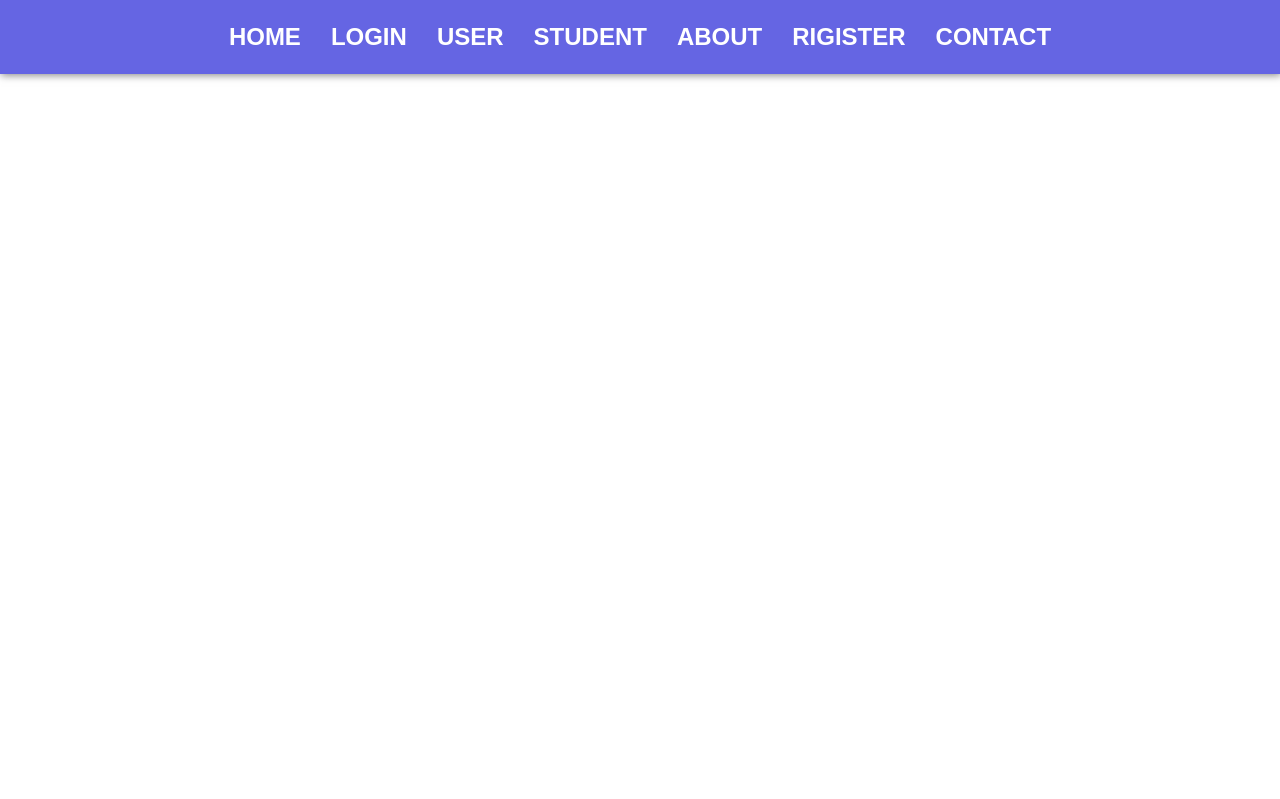
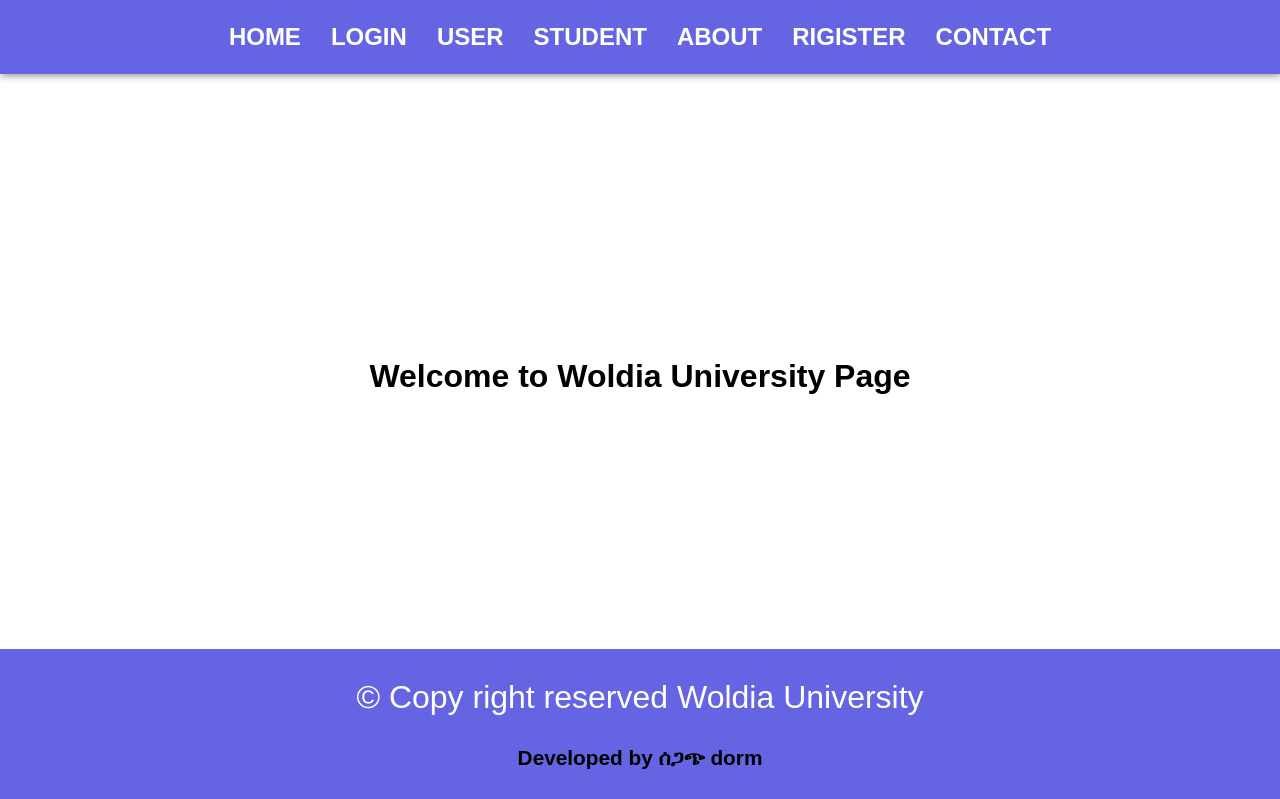
Before and after one commit to msualih233-creator/js-include-projec, a plain HTML site: page home.html in a window 1280 px wide. Shown: the top 799 px of the page. Drawn offline with Linux system fonts and the light colour scheme.

Commit message:
set the header and footer position to fixed

```diff
--- a/home.html
+++ b/home.html
@@ -33,6 +33,9 @@
           header {
             width: 100%;
             height: 100vh;
+            position: fixed;
+            top: 0px;
+            z-index: 333;
           }
 
           header nav {
@@ -162,6 +165,9 @@
             display: flex;
             align-items: center;
             justify-content: center;
+            position: fixed;
+            bottom: 0px;
+            width: 100%;
           }
           /* <!--styling the image --> */
           #picture {
@@ -222,7 +228,7 @@
 
           <footer>
             &copy; Copy right reserved Woldia University
-            <p>Developed by Sualih</p>
+            <p>Developed by ሰጋጭ dorm</p>
           </footer>
         </div>
       </body>
```
